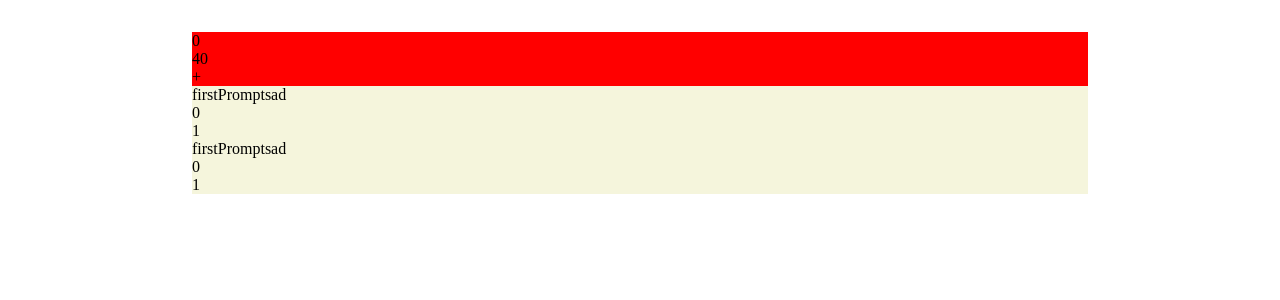
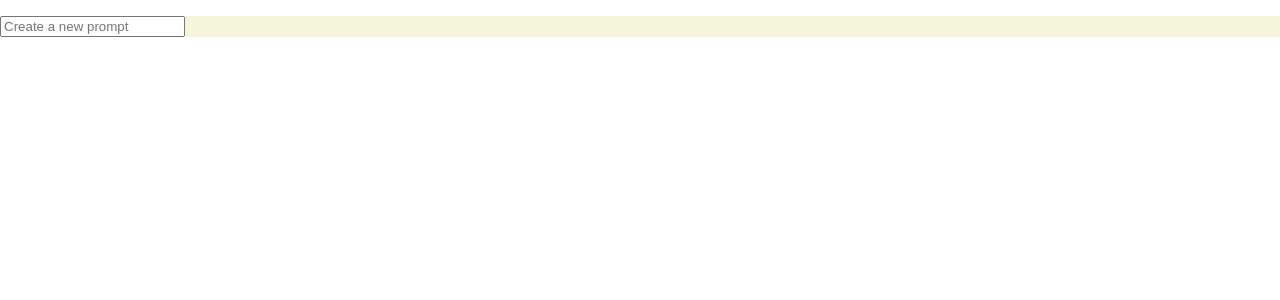
Before and after one commit to nenomancer/ai-anim-app, a React (Create React App) app: page / in a window 1280 px wide. Shown: the top 300 px of the page. Built offline with nearby package versions, Linux system fonts and the light colour scheme.

Commit message:
Trying out a new method

```diff
--- a/src/App.js
+++ b/src/App.js
@@ -1,19 +1,118 @@
-import react, { Fragment, useState } from "react";
-import Prompt from "./components/Prompt/Prompt";
-import Keyframes from "./components/UI/Keyframes";
-import Container from "./components/UI/Container";
-import "./components/UI/Container.css";
+import react, { Fragment, useState, useEffect } from "react";
 
 function App() {
   const [keyframes, setKeyframes] = useState(["0", "40"]);
-  const [prompts, setPrompts] = useState(["firstPrompt", "secondPrompt"]);
+  const [prompts, setPrompts] = useState(() => {
+    // use saved prompts as the initial state
+    const savedPrompts = localStorage.getItem("prompts");
+    if (savedPrompts) {
+      return JSON.parse(savedPrompts);
+    } else {
+      return [];
+    }
+  });
+  const [isEditing, setIsEditing] = useState(false);
+  const [editPrompt, setEditPrompt] = useState({});
+
+  const [prompt, setPrompt] = useState("");
+
+  // save prompts to local storage
+  useEffect(() => {
+    localStorage.setItem("prompts", JSON.stringify(prompts));
+  }, [prompts]);
+
+  const inputChangeHandler = (e) => {
+    setPrompt(e.target.value);
+  };
+
+  const formSubmitHandler = (e) => {
+    e.preventDefault();
+
+    if (prompt !== "") {
+      setPrompts([
+        ...prompts,
+        {
+          id: prompts.length + 1,
+          text: prompt.trim(),
+        },
+      ]);
+    }
+
+    setPrompt("");
+  };
+
+  const deleteClickHandler = (index) => {
+    const removePrompt = prompts.filter((prompt) => {
+      return prompt.id !== index;
+    });
+
+    setPrompts(removePrompt);
+  };
+
+  const editClickHandler = (prompt) => {
+    setIsEditing(true);
+    console.log(prompt);
+    setEditPrompt({ ...prompt });
+  };
+
+  const editPromptInputChangeHandler = (e) => {
+    setEditPrompt({ ...editPrompt, text: e.target.value });
+    console.log(e.target.value);
+  };
+
+  const updatePromptHandler = (id, updatedPrompt) => {
+    const updatedItem = prompts.map((prompt) => {
+      return prompt.id === id ? updatedPrompt : prompt;
+    });
+
+    setIsEditing(false);
+
+    setPrompts(updatedItem);
+  };
+
+  const editPromptSubmitHandler = (e) => {
+    e.preventDefault();
+    console.log(e);
+    updatePromptHandler(editPrompt.id, editPrompt);
+  };
+
   return (
-    <Container>
-      <Keyframes keyframes={keyframes} />
-      {prompts.map((prompt, index) => (
-        <Prompt key={index} text={prompt} keyframes={keyframes} />
-      ))}
-    </Container>
+    <div className="container">
+      <ul className="prompts-container">
+        {prompts.map((prompt) => (
+          <li key={prompt.id}>
+            {prompt.text}{" "}
+            <button onClick={() => editClickHandler(prompt)}>Edit</button>
+            <button onClick={() => deleteClickHandler(prompt.id)}>
+              Delete
+            </button>
+          </li>
+        ))}
+      </ul>
+      {isEditing ? (
+        <form onSubmit={editPromptSubmitHandler}>
+          <h2>Edit Prompt</h2>
+          <label htmlFor="editPrompt">Edit prompt: </label>
+          <input
+            name="editPrompt"
+            type="text"
+            placeholder="Edit prompt"
+            value={editPrompt.text}
+            onChange={editPromptInputChangeHandler}
+          ></input>
+        </form>
+      ) : (
+        <form onSubmit={formSubmitHandler}>
+          <input
+            name="prompt"
+            type="text"
+            placeholder="Create a new prompt"
+            value={prompt}
+            onChange={inputChangeHandler}
+          />
+        </form>
+      )}
+    </div>
   );
 }
 
--- a/src/components/Prompt/Prompt.jsx
+++ /dev/null
@@ -1,32 +0,0 @@
-import react, { useState } from "react";
-import "./Prompt.css";
-
-const Prompt = ({ keyframes }) => {
-  const [promptText, setPromptText] = useState("firstPromptsad");
-  const [promptKeys, setPromptKeys] = useState([
-    {
-      frame: 10,
-      text: "0",
-    },
-    {
-      frame: 40,
-      text: "1",
-    },
-  ]);
-
-
-  return (
-    <div className="prompt-container">
-      <div className="prompt-text"> {promptText} </div>
-      <div className="prompt-keyframes">
-        {promptKeys.map((promptKey, index) => (
-          <div key={index} className="prompt-key">
-            {promptKey.text}
-          </div>
-        ))}
-      </div>
-    </div>
-  );
-};
-
-export default Prompt;
--- a/src/components/UI/Container.css
+++ /dev/null
@@ -1,11 +0,0 @@
-.container {
-  background-color: beige;
-  grid-template-columns: 1fr 2fr;
-  width: 70%;
-  margin: 2rem auto;
-}
-
-.keyframes {
-    background-color: red;
-    width: 100%;
-}
--- a/src/components/UI/Container.jsx
+++ /dev/null
@@ -1,7 +0,0 @@
-import react from "react";
-
-const Container = (props) => {
-  return <div className="container">{props.children}</div>;
-};
-
-export default Container;
--- a/src/components/UI/Keyframes.jsx
+++ /dev/null
@@ -1,14 +0,0 @@
-import react from "react";
-
-const Keyframes = ({ keyframes }) => {
-  return (
-    <div className="keyframes">
-      {keyframes.map((keyframe, index) => (
-        <div key={index}>{keyframe}</div>
-      ))}
-      <div>+</div>
-    </div>
-  );
-};
-
-export default Keyframes;
--- a/src/index.css
+++ b/src/index.css
@@ -8,3 +8,7 @@ code {
   font-family: source-code-pro, Menlo, Monaco, Consolas, 'Courier New',
     monospace;
 }
+
+.container {
+  background-color: beige;
+}
```
Also changed, not shown: src/components/Prompt/Prompt.css (deleted, +0 -23 lines), src/components/UI/Keyframes.css (deleted).
